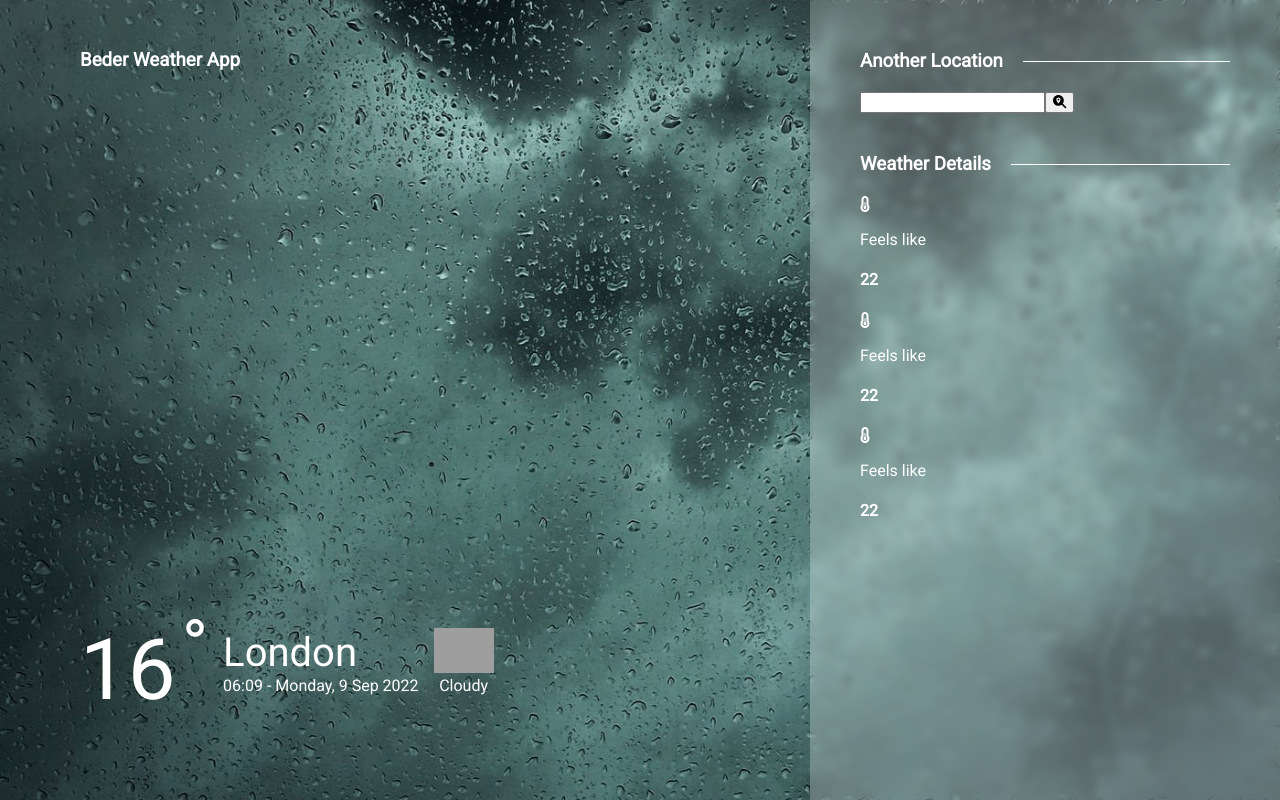
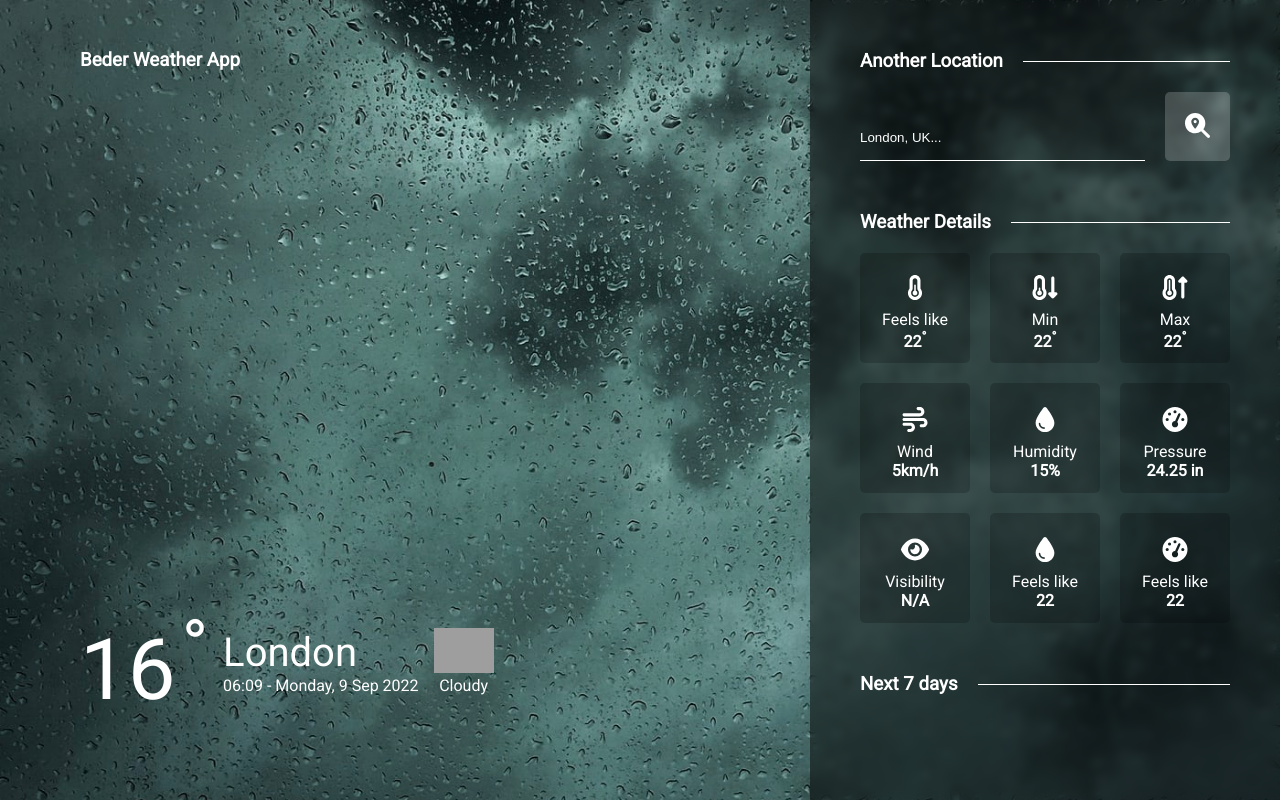
Before and after one commit to kiltonpisli/WeatherApp, a React (Create React App) app in the folder frontend/: page / in a window 1280 px wide. Built offline with nearby package versions, Linux system fonts and the light colour scheme; grey boxes are pictures that could not be loaded.

Commit message:
styled weather details | created next 7 days component

```diff
--- a/frontend/src/components/AnotherLocation.js
+++ b/frontend/src/components/AnotherLocation.js
@@ -8,10 +8,12 @@ const AnotherLocation = () => {
     <form action="#" className='another-location'>
         <SidebarCategory category="Another Location" />
 
-        <input type="text" name='' />
-        <button type="submit">
-          <FontAwesomeIcon icon={faMagnifyingGlassLocation} />
-        </button>
+        <div className="search">
+          <input type="text" name='search-location' placeholder='London, UK...' />
+          <button type="submit">
+            <FontAwesomeIcon icon={faMagnifyingGlassLocation} />
+          </button>
+        </div>
     </form>
   )
 }
--- /dev/null
+++ b/frontend/src/components/Next7Days.js
@@ -0,0 +1,12 @@
+import React from 'react'
+import SidebarCategory from './SidebarCategory';
+
+const Next7Days = () => {
+  return (
+    <div className='next-7days'>
+        <SidebarCategory category="Next 7 days" />
+    </div>
+  )
+}
+
+export default Next7Days
--- a/frontend/src/components/SideBar.js
+++ b/frontend/src/components/SideBar.js
@@ -1,12 +1,14 @@
 import React from 'react'
-import AnotherLocation from './AnotherLocation'
+import AnotherLocation from './AnotherLocation';
 import WeatherDetails from './WeatherDetails';
+import Next7Days from './Next7Days';
 
 const SideBar = () => {
   return (
     <div className='sidebar'>
         <AnotherLocation />
         <WeatherDetails />
+        <Next7Days />
     </div>
   )
 }
--- a/frontend/src/components/WeatherDetails.js
+++ b/frontend/src/components/WeatherDetails.js
@@ -9,18 +9,48 @@ const WeatherDetails = () => {
         <SidebarCategory category="Weather Details" />
 
         <div className="flex-box">
+        <div className="box">
+                <FontAwesomeIcon icon={faTemperatureHalf} />
+                <p>Feels like</p>
+                <h4>22<sup>&deg;</sup></h4>
+            </div>
             <div className="box">
-                <FontAwesomeIcon icon={faTemperatureHalf} />
+                <FontAwesomeIcon icon={faTemperatureArrowDown} />
+                <p>Min</p>
+                <h4>22<sup>&deg;</sup></h4>
+            </div>
+            <div className="box">
+                <FontAwesomeIcon icon={faTemperatureArrowUp} />
+                <p>Max</p>
+                <h4>22<sup>&deg;</sup></h4>
+            </div>
+            <div className="box">
+                <FontAwesomeIcon icon={faWind} />
+                <p>Wind</p>
+                <h4>5km/h</h4>
+            </div>
+            <div className="box">
+                <FontAwesomeIcon icon={faDroplet} />
+                <p>Humidity</p>
+                <h4>15%</h4>
+            </div>
+            <div className="box">
+                <FontAwesomeIcon icon={faGaugeHigh} />
+                <p>Pressure</p>
+                <h4>24.25 in</h4>
+            </div>
+            <div className="box">
+                <FontAwesomeIcon icon={faEye} />
+                <p>Visibility</p>
+                <h4>N/A</h4>
+            </div>
+            <div className="box">
+                <FontAwesomeIcon icon={faDroplet} />
                 <p>Feels like</p>
                 <h4>22</h4>
             </div>
             <div className="box">
-                <FontAwesomeIcon icon={faTemperatureHalf} />
-                <p>Feels like</p>
-                <h4>22</h4>
-            </div>
-            <div className="box">
-                <FontAwesomeIcon icon={faTemperatureHalf} />
+                <FontAwesomeIcon icon={faGaugeHigh} />
                 <p>Feels like</p>
                 <h4>22</h4>
             </div>
--- a/frontend/src/index.scss
+++ b/frontend/src/index.scss
@@ -86,10 +86,10 @@ code {
     width: 100%;
     max-width: 470px;
     overflow-y: scroll;
-    background: rgba(255, 255, 255, 0.24);
+    background: rgb(0 0 0 / 50%);
     box-shadow: 0 4px 30px rgb(0 0 0 / 10%);
-    backdrop-filter: blur(4.8px);
-    -webkit-backdrop-filter: blur(4.8px);
+    backdrop-filter: blur(5px);
+    -webkit-backdrop-filter: blur(5px);
 
     .category{
       display: flex;
@@ -109,7 +109,74 @@ code {
       }
     }
     .another-location{
-      margin-bottom: 40px;
+      margin-bottom: 50px;
+
+      .search{
+        display: flex;
+        justify-content: space-between;
+        gap: 20px;
+        align-items: flex-end;
+
+        input{
+          flex: 1;
+          padding: 15px 0;
+          background: #0000;
+          border: 0;
+          border-bottom: 1px solid #fff;
+          color: #fff;
+          outline: 0;
+
+          &::placeholder{
+            color: #fff;
+          }
+        }
+        button{
+          padding: 20px;
+          font-size: 25px;
+          color: #fff;
+          background: #fff3;
+          border-radius: 5px;
+          border: 0;
+        }
+      }
+    }
+    .weather-details{
+      margin-bottom: 50px;
+
+      .flex-box{
+        display: flex;
+        flex-wrap: wrap;
+        justify-content: space-between;
+        text-align: center;
+        gap: 20px;
+
+        .box{
+          flex: 1 1 calc(33.3333333333% - 40px);
+          background-color: #0003;
+          aspect-ratio: 1/1;
+          display: flex;
+          flex-direction: column;
+          justify-content: center;
+          /* gap: 10px; */
+          border-radius: 5px;
+          max-height: 150px;
+          padding: 10px;
+
+          svg{
+            font-size: 25px;
+            margin: 10px;
+          }
+        }
+        p{
+          margin: 0;
+        }
+        h4{
+          margin: 0;
+        }
+      }
+    }
+    .next-7days{
+      margin-bottom: 50px;
     }
   }
 
```
